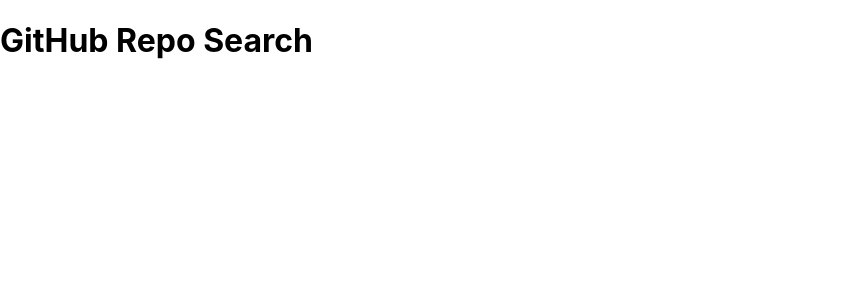
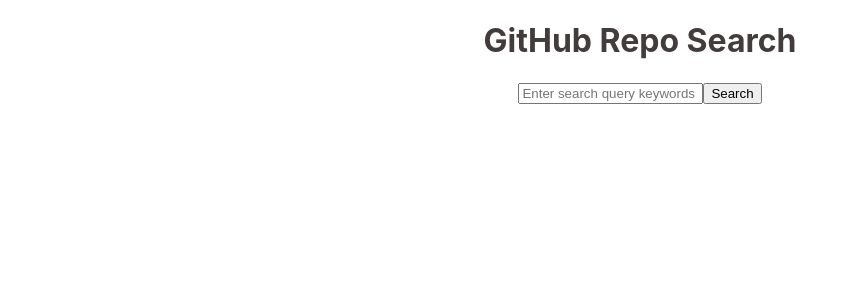
Before and after one commit to yyerthao/github-search, a React (Create React App) app: page / in a window 1280 px wide. Shown: the top 300 px of the page, without its empty margins (0-857 px from the left). Built offline with nearby package versions, Linux system fonts and the light colour scheme.

Commit message:
Set up SearchQuery component

```diff
--- a/src/components/App/App.css
+++ b/src/components/App/App.css
@@ -2,37 +2,15 @@
   text-align: center;
 }
 
-.App-logo {
-  height: 40vmin;
-  pointer-events: none;
+
+.App-header {
+  color: rgb(66, 60, 60);
+  width: 100%;
+  display: flex;
+  justify-content: center;
 }
 
-@media (prefers-reduced-motion: no-preference) {
-  .App-logo {
-    animation: App-logo-spin infinite 20s linear;
-  }
+
+.center{
+  text-align: center;
 }
-
-.App-header {
-  background-color: #282c34;
-  min-height: 100vh;
-  display: flex;
-  flex-direction: column;
-  align-items: center;
-  justify-content: center;
-  font-size: calc(10px + 2vmin);
-  color: white;
-}
-
-.App-link {
-  color: #61dafb;
-}
-
-@keyframes App-logo-spin {
-  from {
-    transform: rotate(0deg);
-  }
-  to {
-    transform: rotate(360deg);
-  }
-}
--- a/src/components/App/App.js
+++ b/src/components/App/App.js
@@ -1,9 +1,13 @@
 import './App.css';
+import React from 'react';
+import SearchQuery from '../SearchQuery/SearchQuery';
+
 
 function App() {
   return (
     <div>
-      <h1>GitHub Repo Search</h1>
+      <h1 className="App-header">GitHub Repo Search</h1>
+      <SearchQuery/>
     </div>
   );
 }
--- /dev/null
+++ b/src/components/SearchQuery/SearchQuery.js
@@ -0,0 +1,15 @@
+import React from 'react';
+
+function SearchQuery(){
+ return(
+     <>
+     <section className="center">
+        <input placeholder="Enter search query keywords here"></input>
+        <button>Search</button>
+     </section>
+     </>
+ )
+
+}
+
+export default SearchQuery;
```
Also changed, not shown: 1 other file (tests, documents, lock files or other folders).
